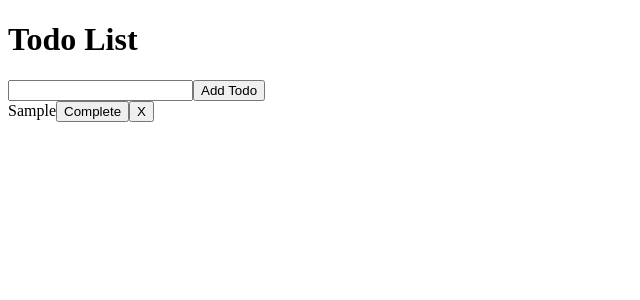
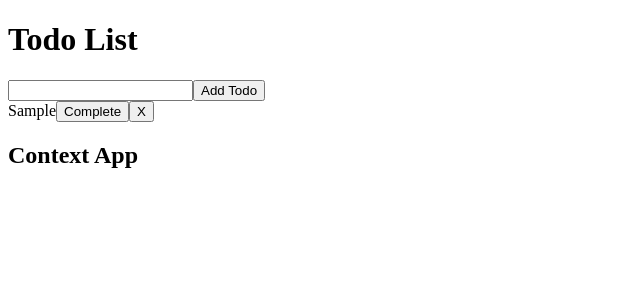
Before and after one commit to IshantL/React-typescript-example, a React app: page / in a window 1280 px wide. Both pictures are taken after typing "Sample" into the empty fields and a click on the button "Add Todo". Shown: the top 300 px of the page, without its empty margins (0-640 px from the left). Built offline with nearby package versions, Linux system fonts and the light colour scheme.

Commit message:
new concept context

```diff
--- /dev/null
+++ b/src/Context.tsx
@@ -0,0 +1,11 @@
+import React from 'react'
+
+const {Provider, Consumer }= React.createContext();
+
+export default function Context(props) {
+ const text ="random text";
+
+  return (
+    <Provider value={text}>{props.children}</Provider>
+  )
+}
--- a/src/index.tsx
+++ b/src/index.tsx
@@ -2,7 +2,7 @@ import React, { Fragment, useState } from "react";
 import ReactDom from "react-dom";
 import { strict } from "assert";
 import { string } from "prop-types";
-
+import Context from './Context';
 const sum = (a: number, b: number): number => {
   return a + b;
 };
@@ -54,6 +54,8 @@ export default function App(): JSX.Element {
                 <input type="button" value={todo.complete ? "Incomplete":"Complete"} onClick={()=>completeTodo(index)}/>
                 <input type="button" value="X" onClick={()=>deleteTodo(index)}/>
                 </div>
+                <div><h1>Context App</h1></div>
+                <Context/>
               </Fragment>
             );
         })}
```
Also changed, not shown: 1 other file (tests, documents, lock files or other folders).
